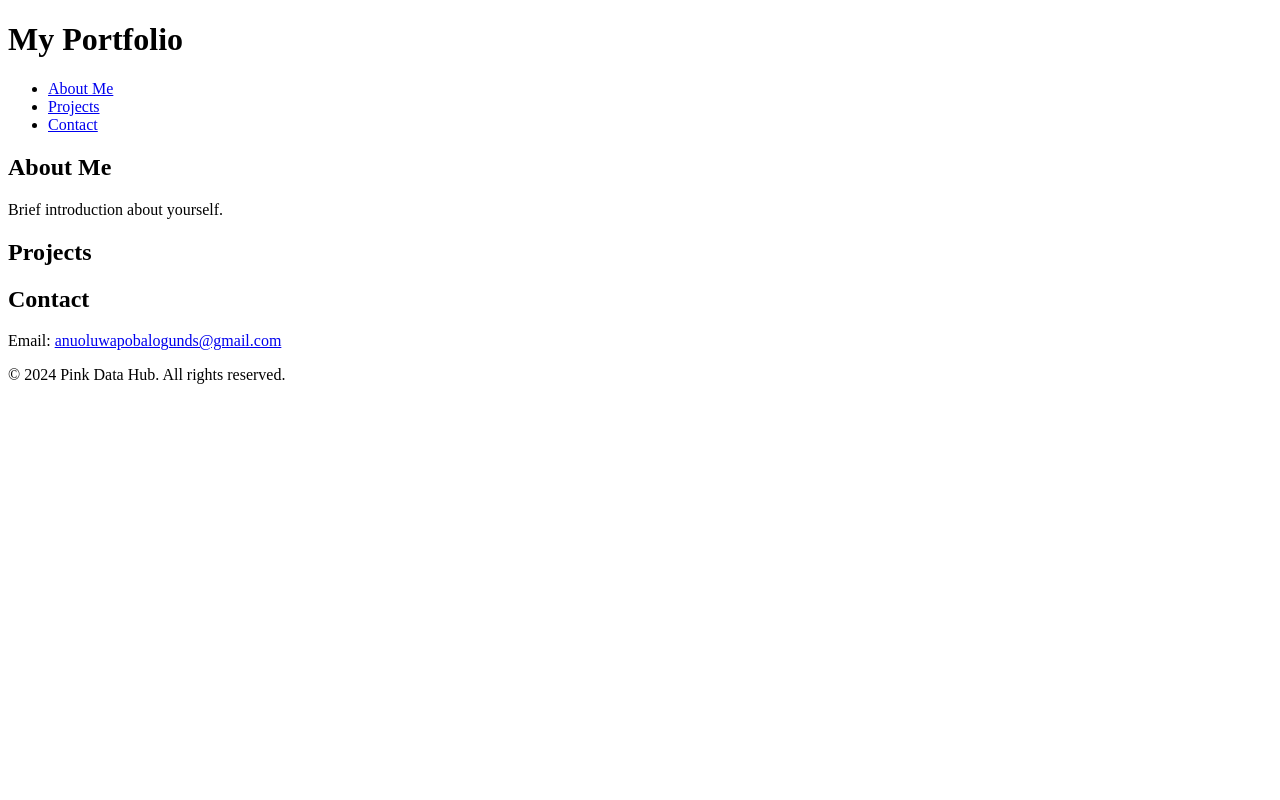
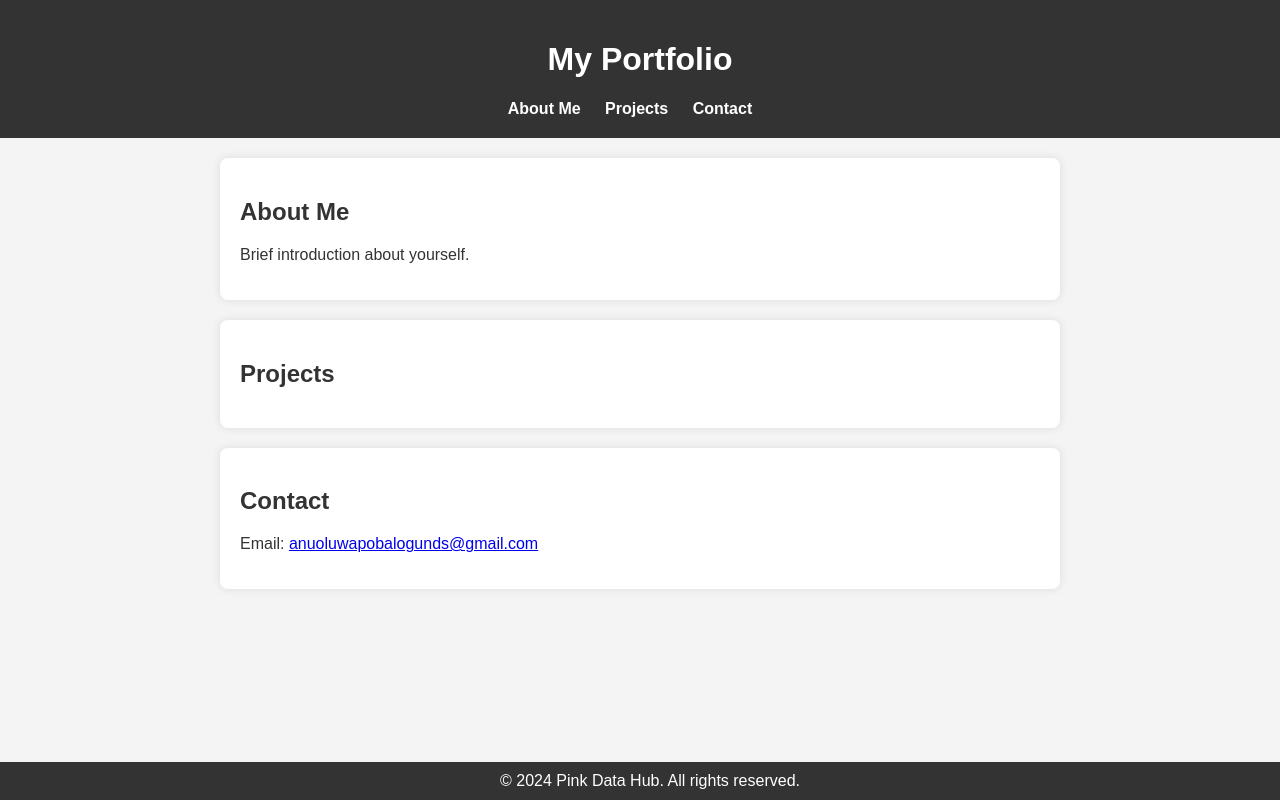
Before and after one commit to analyticsengineer/pinkdatahub.github.io, a plain HTML site: page index.html in a window 1280 px wide. Drawn offline with Linux system fonts and the light colour scheme; a script that the page names is missing.

Commit message:
Update index.html

```diff
--- a/index.html
+++ b/index.html
@@ -4,7 +4,79 @@
     <meta charset="UTF-8">
     <meta name="viewport" content="width=device-width, initial-scale=1.0">
     <title>My Portfolio</title>
-    <link rel="stylesheet" href="styles.css"> <!-- Optional: link to a CSS file for styling -->
+    <style>
+        /* Global Styles */
+        body {
+            font-family: Arial, sans-serif;
+            background-color: #f4f4f4;
+            margin: 0;
+            padding: 0;
+            color: #333;
+        }
+
+        header {
+            background-color: #333;
+            color: #fff;
+            padding: 20px;
+            text-align: center;
+        }
+
+        nav ul {
+            list-style-type: none;
+            padding: 0;
+            margin: 0;
+        }
+
+        nav ul li {
+            display: inline;
+            margin-right: 20px;
+        }
+
+        nav ul li a {
+            color: #fff;
+            text-decoration: none;
+            font-weight: bold;
+        }
+
+        nav ul li a:hover {
+            text-decoration: underline;
+        }
+
+        section {
+            padding: 20px;
+            margin: 20px auto;
+            max-width: 800px;
+            background-color: #fff;
+            border-radius: 8px;
+            box-shadow: 0 0 10px rgba(0, 0, 0, 0.1);
+        }
+
+        h2 {
+            color: #333;
+        }
+
+        #repos .repo {
+            background: #f4f4f4;
+            margin: 15px 0;
+            padding: 15px;
+            border-radius: 5px;
+            border: 1px solid #ddd;
+        }
+
+        footer {
+            background-color: #333;
+            color: #fff;
+            text-align: center;
+            padding: 10px;
+            position: fixed;
+            bottom: 0;
+            width: 100%;
+        }
+
+        footer p {
+            margin: 0;
+        }
+    </style>
 </head>
 <body>
     <header>
```
